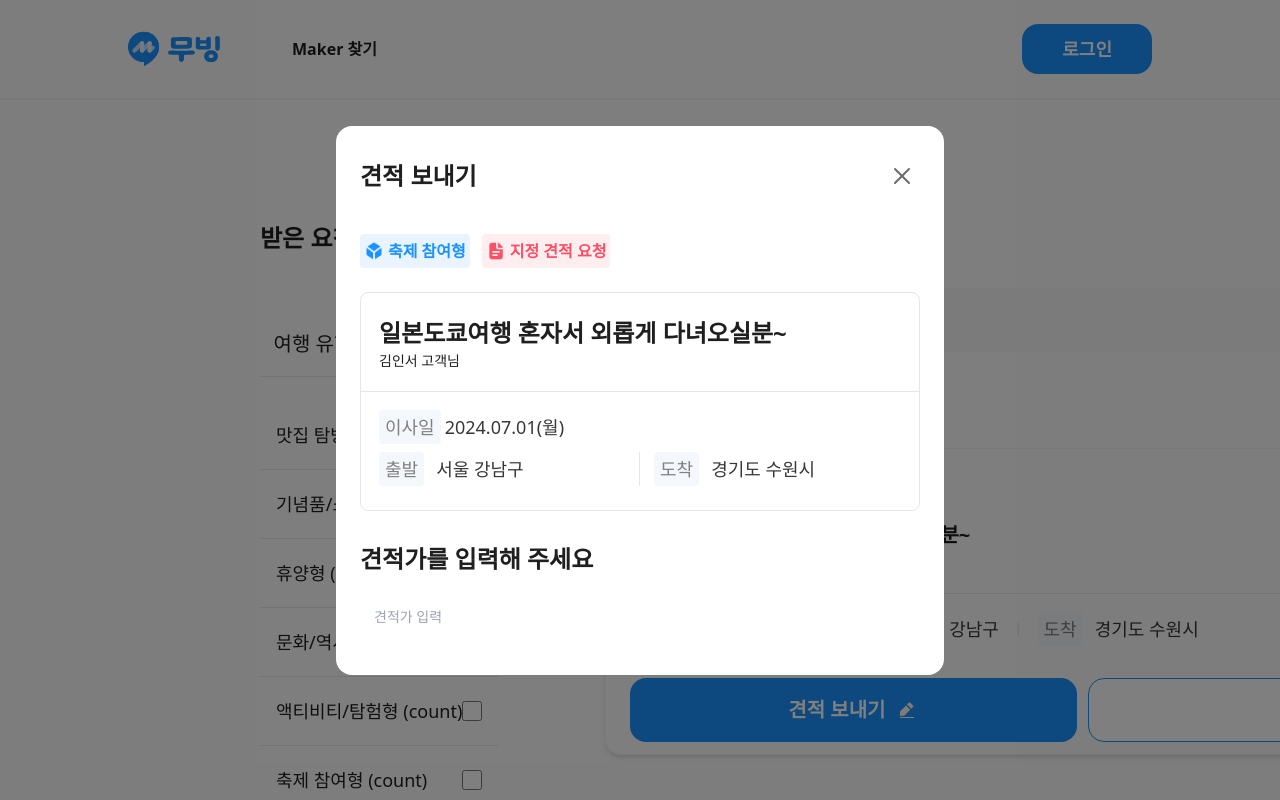
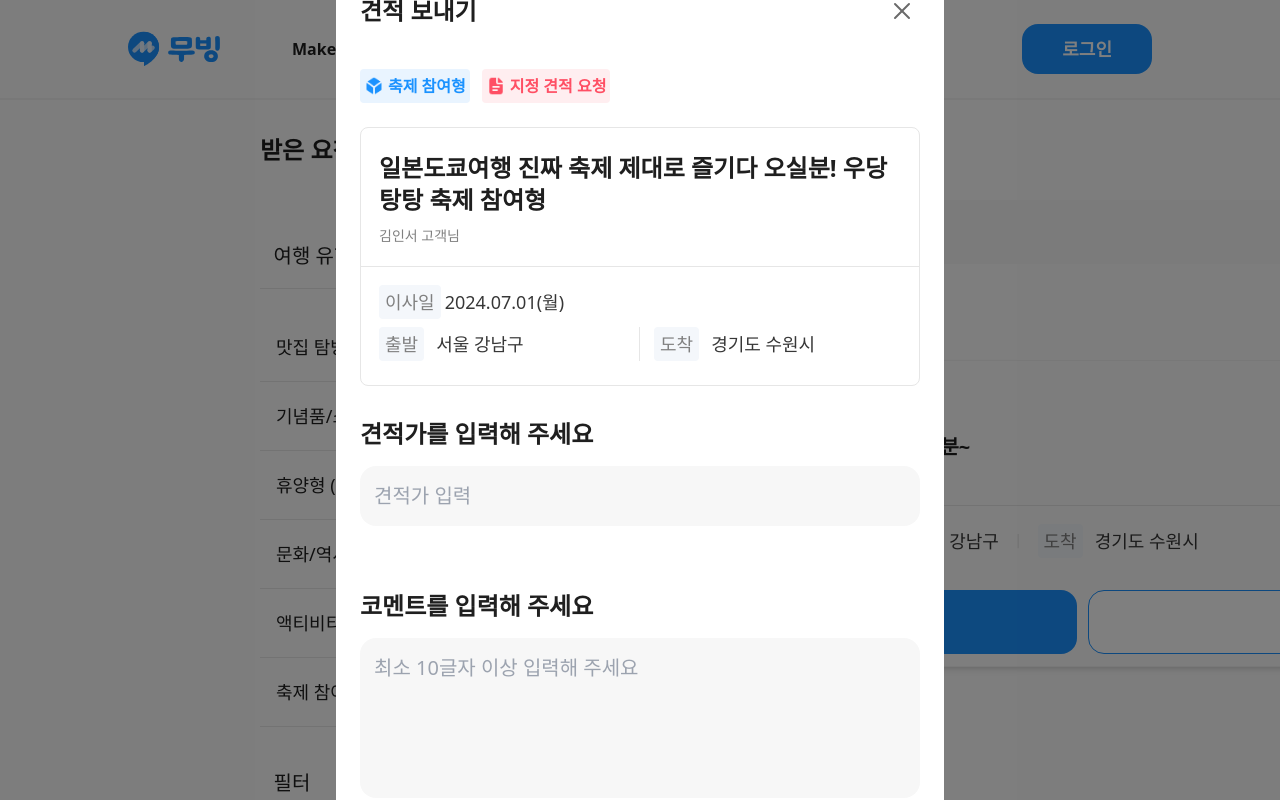
Before and after one commit to GoHawaiiForMe/frontend, a Next.js app: page /receive in a window 1280 px wide. Both pictures are taken after a click on the button "견적 보내기". Shown: the top 800 px of the page. Built offline with nearby package versions, Linux system fonts and the light colour scheme.

Commit message:
feat: 모달 레이아웃 css수정중중

```diff
--- a/src/components/Receive/Quotation.tsx
+++ b/src/components/Receive/Quotation.tsx
@@ -1,12 +1,18 @@
 import Image from "next/image";
 import iconBox from "@public/assets/icon_boximg.png";
 import iconDocument from "@public/assets/icon_document.png";
+import { useState } from "react";
 
 export default function Quotation() {
+  const [price, setPrice] = useState<string>("");
+  const [comment, setComment] = useState<string>("");
+
+  const isButtonEnabled = price !== "" && comment.length >= 10;
+
   return (
     <>
       <div>
-        <div className="flex  items-center gap-[12px]">
+        <div className="flex  items-center gap-[12px] ">
           <div className="flex items-center gap-[4px] bg-color-blue-100 rounded-[4px] p-[4px]">
             <Image src={iconBox} alt="box" width={24} height={24} className="w-[20px] h-[20px]" />
             <p className="text-[16px] font-semibold leading-[26px] text-color-blue-300 mobile:text-sm">
@@ -26,25 +32,27 @@ export default function Quotation() {
             </p>
           </div>
         </div>
-        <div className="mt-[24px] py-[24px] border border-color-line-200 rounded-[8px] mb-[32px]">
-          <p className="text-2xl pl-[18px] font-semibold ">일본도쿄여행 혼자서 외롭게 다녀오실분~</p>
-          <p className="text-md pl-[18px] font-medium pb-[18px] border-b border-color-line-200 mb-[18px] ">
+        <div className="mt-[24px] py-[24px] border border-color-line-200 rounded-[8px] mb-[32px] w-[560px] tablet:border-none tablet:mt-[24px] tablet:py-[10px] tablet:w-[327px] mobile:mt-[24px] mobile:py-[10px] mobile:w-[327px] mobile:border-none">
+          <p className="text-2xl px-[18px] font-semibold tablet:text-2lg mb-[8px] tablet:pl-0 mobile:px-0 mobile:text-2lg">
+            일본도쿄여행 진짜 축제 제대로 즐기다 오실분! 우당탕탕 축제 참여형
+          </p>
+          <p className="text-md text-color-gray-500 pl-[18px] font-medium pb-[18px] border-b border-color-line-200 mb-[18px] tablet:pl-0 tablet:text-sm mobile:px-0 mobile:text-sm">
             김인서 고객님
           </p>
           <div className=" grid grid-cols-2 gap-[0px]">
-            <div className="flex items-center gap-[4px] col-span-2 mb-2 pl-[18px]">
-              <p className="text-[18px] font-normal leading-[26px] text-color-gray-500 bg-color-background-400 rounded-[4px] px-[6px] py-[4px] whitespace-nowrap mobile:text-md">
+            <div className="flex items-center gap-[4px] col-span-2 mb-2 pl-[18px] tablet:gap-[8px] tablet:pl-0 mobile:pl-0 mobile:text-sm">
+              <p className="text-[18px] font-normal leading-[26px] text-color-gray-500 bg-color-background-400 rounded-[4px] px-[6px] py-[4px] whitespace-nowrap tablet:text-md mobile:text-md">
                 이사일
               </p>
-              <p className="text-[18px] medium leading-[26px] text-color-black-300 mobile:text-md">
+              <p className="text-[18px] medium leading-[26px] text-color-black-300 mobile:text-md tablet:text-md">
                 2024.07.01(월)
               </p>
             </div>
-            <div className="flex items-center gap-[12px] border-r border-color-line-200  pl-[18px]">
-              <p className="text-[18px] font-normal leading-[26px] text-color-gray-500 bg-color-background-400 rounded-[4px] px-[6px] py-[4px] whitespace-nowrap mobile:text-md">
+            <div className="flex items-center gap-[12px] border-r border-color-line-200  pl-[18px] tablet:pl-0 mobile:pl-0 mobile:text-sm">
+              <p className="text-[18px] font-normal leading-[26px] text-color-gray-500 bg-color-background-400 rounded-[4px] px-[6px] py-[4px] whitespace-nowrap mobile:text-md tablet:text-md">
                 출발
               </p>
-              <p className="text-[18px] font-medium leading-[26px] whitespace-nowrap text-color-black-300 mobile:text-md">
+              <p className="text-[18px] font-medium leading-[26px] whitespace-nowrap text-color-black-300 mobile:text-md tablet:text-md">
                 서울 강남구
               </p>
             </div>
@@ -52,17 +60,40 @@ export default function Quotation() {
               <p className="text-[18px] font-normal leading-[26px] text-color-gray-500 bg-color-background-400 rounded-[4px] px-[6px] py-[4px] whitespace-nowrap mobile:text-md">
                 도착
               </p>
-              <p className="text-[18px] font-medium leading-[26px] whitespace-nowrap text-color-black-300 mobile:text-md">
+              <p className="text-[18px] font-medium leading-[26px] whitespace-nowrap text-color-black-300 mobile:text-md tablet:text-md">
                 경기도 수원시
               </p>
             </div>
           </div>
         </div>
       </div>
-      <div>
+      <div className="mb-[64px] tablet:mb-[40px] mobile:mb-[40px]">
         <p className="text-2xl font-semibold">견적가를 입력해 주세요</p>
-        <input type="number" placeholder="견적가 입력" className="w-[560px] h-[64x] rounded-[16px] p-[14px] mt-[16px] text-md" />
+        <input
+          type="number"
+          placeholder="견적가 입력"
+          value={price}
+          onChange={(e) => setPrice(e.target.value)}
+          className="w-[560px] h-[64x] bg-color-background-200 rounded-[16px] p-[14px] mt-[16px] text-xl tablet:w-[327px] tablet:h-[54px] tablet:text-lg mobile:w-[327px] mobile:h-[48px] mobile:text-lg"
+        />
       </div>
+      <div className="mb-[40px] tablet:mb-[24px] mobile:mb-[24px]">
+        <p className="text-2xl font-semibold">코멘트를 입력해 주세요</p>
+        <textarea
+          placeholder="최소 10글자 이상 입력해 주세요"
+          value={comment}
+          onChange={(e) => setComment(e.target.value)}
+          className="w-[560px] h-[160px] bg-color-background-200 rounded-[16px] p-[14px] mt-[16px] text-xl resize-none tablet:w-[327px] tablet:h-[160px] tablet:text-lg mobile:w-[327px] mobile:h-[160px] mobile:text-lg"
+        />
+      </div>
+      <button
+        className={`rounded-[16px] w-[560px] h-[64px] text-white font-semibold text-[20px] leading-[32px] ${
+          isButtonEnabled ? "bg-color-blue-300" : "bg-color-gray-100 cursor-not-allowed"
+        } tablet:w-[327px] tablet:h-[54px] tablet:text-lg mobile:w-[327px] mobile:h-[48px] mobile:text-lg`}
+        disabled={!isButtonEnabled}
+      >
+        견적 보내기
+      </button>
     </>
   );
 }
--- a/src/components/Receive/ReceiveModalLayout.tsx
+++ b/src/components/Receive/ReceiveModalLayout.tsx
@@ -7,10 +7,12 @@ interface ModalLayoutProps {
   closeModal: () => void;
 }
 export default function ReceiveModalLayout({ label, children, closeModal }: ModalLayoutProps) {
+
+
   return (
-    <div className="fixed inset-0 bg-black bg-opacity-50 flex justify-center items-center mobile:items-end ">
+    <div className="fixed inset-0 bg-black bg-opacity-50 flex justify-center items-center mobile:items-end overflow-scroll pt-[100px] mobile-tablet::pt-0 ">
       <div className="bg-white rounded-2xl  px-[24px] py-[32px]  mobile:rounded-b-none mobile:pb-[32px]">
-        <div className="flex text-2xl font-semibold justify-between items-center mb-10">
+        <div className="flex text-2xl font-bold justify-between items-center mb-10 tablet:text-2lg tablet:mb-[24px] mobile:mb-[24px] ">
           {label}
           <Image
             src={closeIcon}
@@ -18,7 +20,7 @@ export default function ReceiveModalLayout({ label, children, closeModal }: Moda
             width={36}
             height={36}
             onClick={closeModal}
-            className="cursor-pointer"
+            className="cursor-pointer tablet:w-[24px] tablet:h-[24px] "
           />
         </div>
         {children}
--- a/src/pages/receive.tsx
+++ b/src/pages/receive.tsx
@@ -14,13 +14,13 @@ export default function Receive() {
   const [filterIsOpen, setFilterIsOpen] = useState<boolean>(false);
   const [quotationIsOpen, setQuotationIsOpen] = useState<boolean>(false);
   return (
-    <div className="mt-[88px] ">
+    <div >
       <div className=" mx-[auto] mobile:w-[327px] mobile:mx-[auto] tablet:w-[600px] tablet:mx-[auto] ">
       <p className="font-semibold text-[24px] py-[32px] ">받은 요청</p>
       </div>
       <div className="flex gap-[107px] ">
         <CheckFilter />
-        <div className="w-full">
+        <div className="w-full ">
           <CustomerInput />
           <div className="flex justify-between items-center w-[955px] mt-[24px] mb-[32px] tablet:w-[600px] tablet:mx-[auto] mobile:w-[327px] mobile:mx-[auto]">
             <p>전체 (totalcount)건</p>
--- a/tailwind.config.js
+++ b/tailwind.config.js
@@ -55,6 +55,7 @@ module.exports = {
         md: ["14px", "24px"],
         sm: ["13px", "22px"],
         xs: ["12px", "20px"],
+        "2xs": ["10px", "18px"],
       },
     },
   },
```
